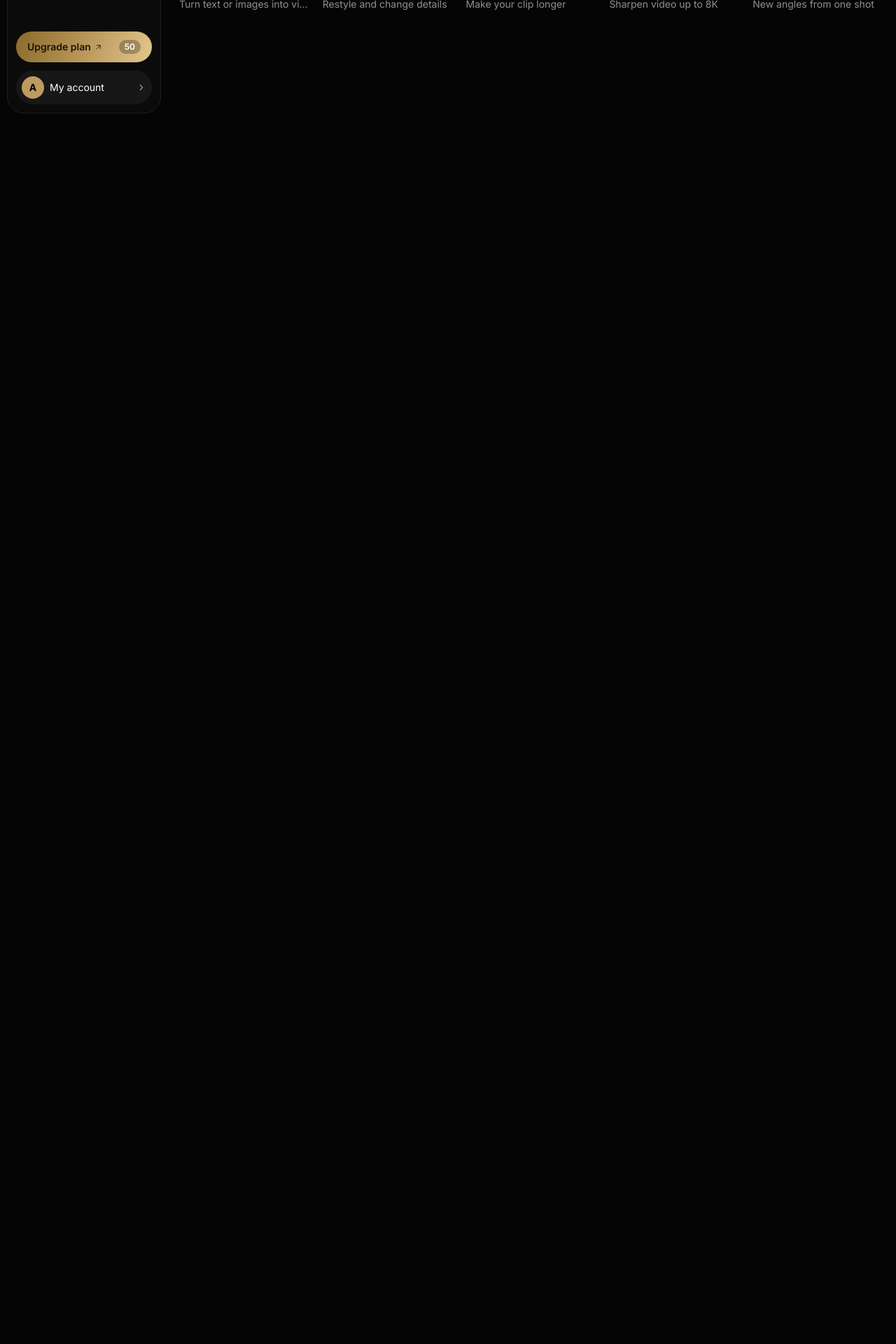
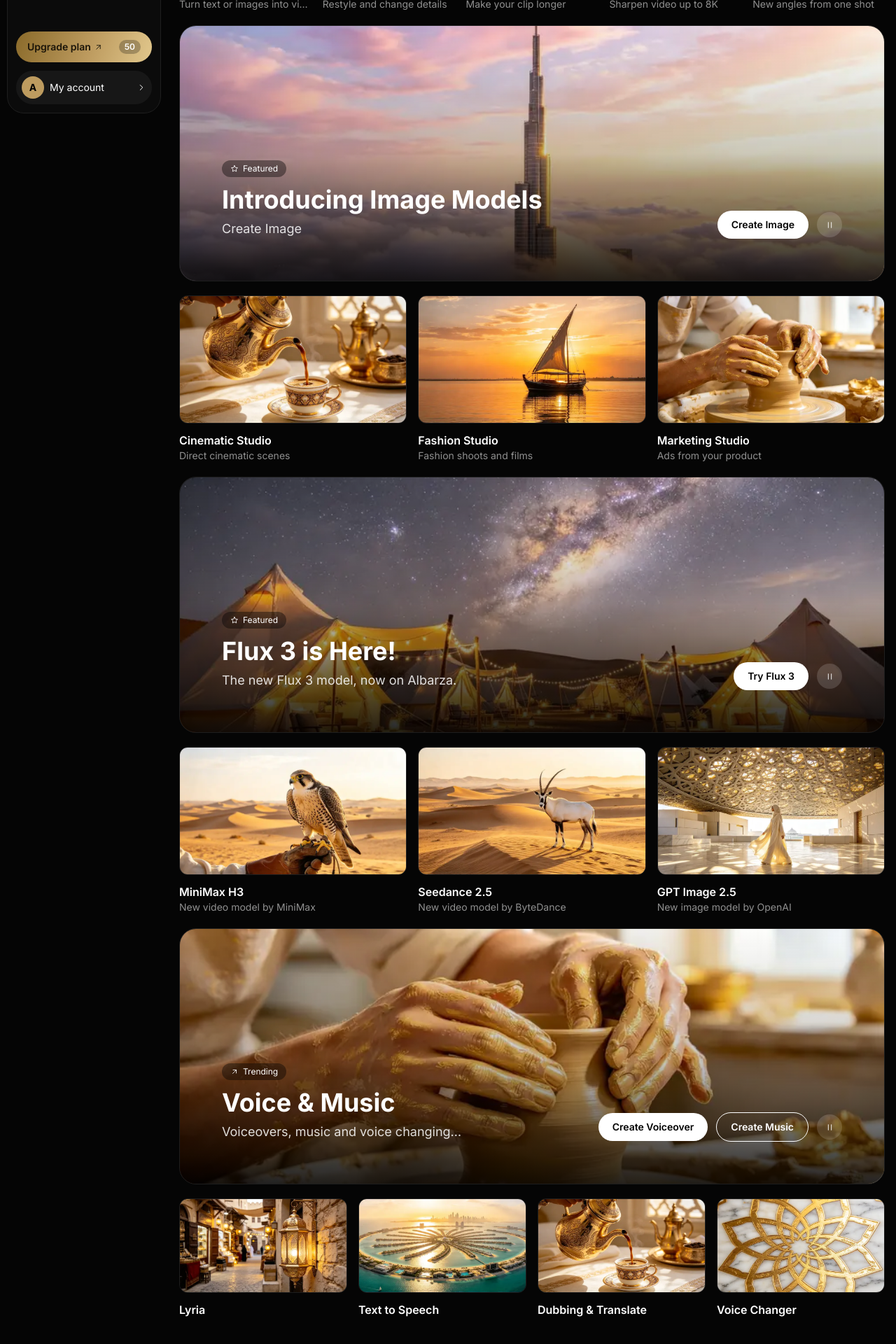
Before and after one commit to albarzaai/albarza.ai, a Next.js app: page /en/app in a window 1280 px wide. Shown: the part 628-2548 px from the top of the page at 70% size. Before the commit the page ends 800 px from the top, so only its background shows below. Built offline with nearby package versions, Linux system fonts and the light colour scheme.

Commit message:
App home: restore the image banners and cards below the animated top section
Co-Authored-By: Claude Sonnet 5.5 <noreply@anthropic.com>
Claude-Session: https://claude.ai/code/session_01W4aPgUNNVrSGNYNJm6Bpbx

```diff
--- a/app/[locale]/(app)/app/page.tsx
+++ b/app/[locale]/(app)/app/page.tsx
@@ -32,6 +32,12 @@ export default async function Page({ params }: { params: Promise<{ locale: strin
       <main className="mx-auto max-w-[1100px] px-5 pb-16 md:px-4">
         <Banner n={3} video="home-banner" locale={locale} badge={{ icon: "flame", label: a.hot }} title={a.banner1T} desc={a.banner1D} buttons={[[a.banner1B, "video"]]} />
         <Cards cols="grid-cols-2 md:grid-cols-5" items={[{ t: a.hCards1, d: a.hCards1d, n: 2, v: "home-c1" }, { t: a.hCards2, d: a.hCards2d, n: 5, v: "home-c2" }, { t: a.hCards3, d: a.hCards3d, n: 8, v: "home-c3" }, { t: a.hCards4, d: a.hCards4d, n: 11, v: "home-c4" }, { t: a.hCards5, d: a.hCards5d, n: 4, v: "home-c5" }]} />
+        <Banner n={7} locale={locale} badge={{ icon: "star", label: a.featured }} title={locale === "ar" ? "نقدّم لكم نماذج الصور" : "Introducing Image Models"} desc={a.createImage} buttons={[[a.createImage, "image"]]} />
+        <Cards cols="grid-cols-1 md:grid-cols-3" items={[{ t: a.studio1, d: a.studio1d, n: 6 }, { t: a.studio2, d: a.studio2d, n: 9 }, { t: a.studio3, d: a.studio3d, n: 12 }]} />
+        <Banner n={10} locale={locale} badge={{ icon: "star", label: a.featured }} title={a.banner2T} desc={a.banner2D} buttons={[[a.banner2B, "image"]]} />
+        <Cards cols="grid-cols-1 md:grid-cols-3" items={[{ t: a.news1, d: a.news1d, n: 1 }, { t: a.news2, d: a.news2d, n: 3 }, { t: a.news3, d: a.news3d, n: 5 }]} />
+        <Banner n={12} locale={locale} badge={{ icon: "arrow", label: a.trending }} title={a.banner3T} desc={a.banner3D} buttons={[[a.banner3B1, "voice"], [a.banner3B2, "music"]]} />
+        <Cards cols="grid-cols-2 md:grid-cols-4" items={[{ t: a.voiceCards1, d: "", n: 2 }, { t: a.voiceCards2, d: "", n: 4 }, { t: a.voiceCards3, d: "", n: 6 }, { t: a.voiceCards4, d: "", n: 8 }]} />
       </main>
     </>
   );
```
